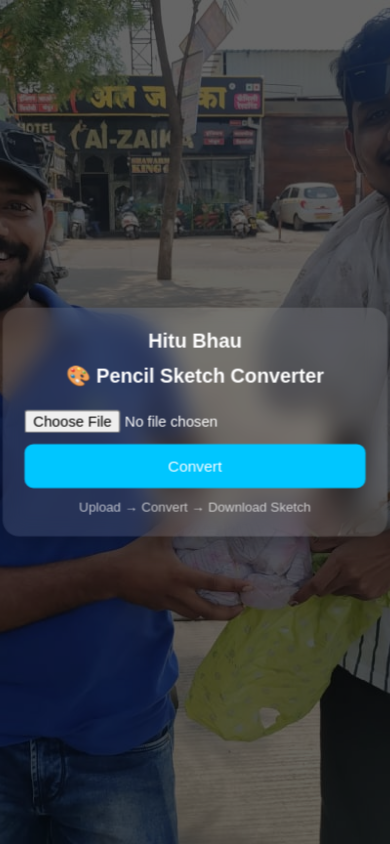
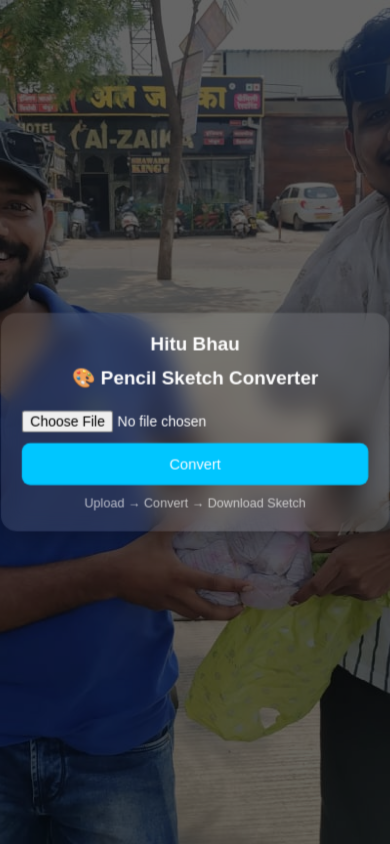
Before and after one commit to Hitanshu-m/pencil-sketch-converter, a Flask app: page / in a window 390 px wide. Run offline with Flask 3, Linux system fonts and the light colour scheme.

Commit message:
css updated

```diff
--- a/static/style.css
+++ b/static/style.css
@@ -114,8 +114,12 @@ img {
 @media (max-width: 600px) {
 
     .container {
-        transform: scale(1.1);   /* 👈 ZOOM EFFECT */
+        transform: scale(1.05);   /* 👈 lighter zoom (safe) */
         transform-origin: center;
+    }
+
+    body {
+        padding: 10px;
     }
 
     h1 {
```
